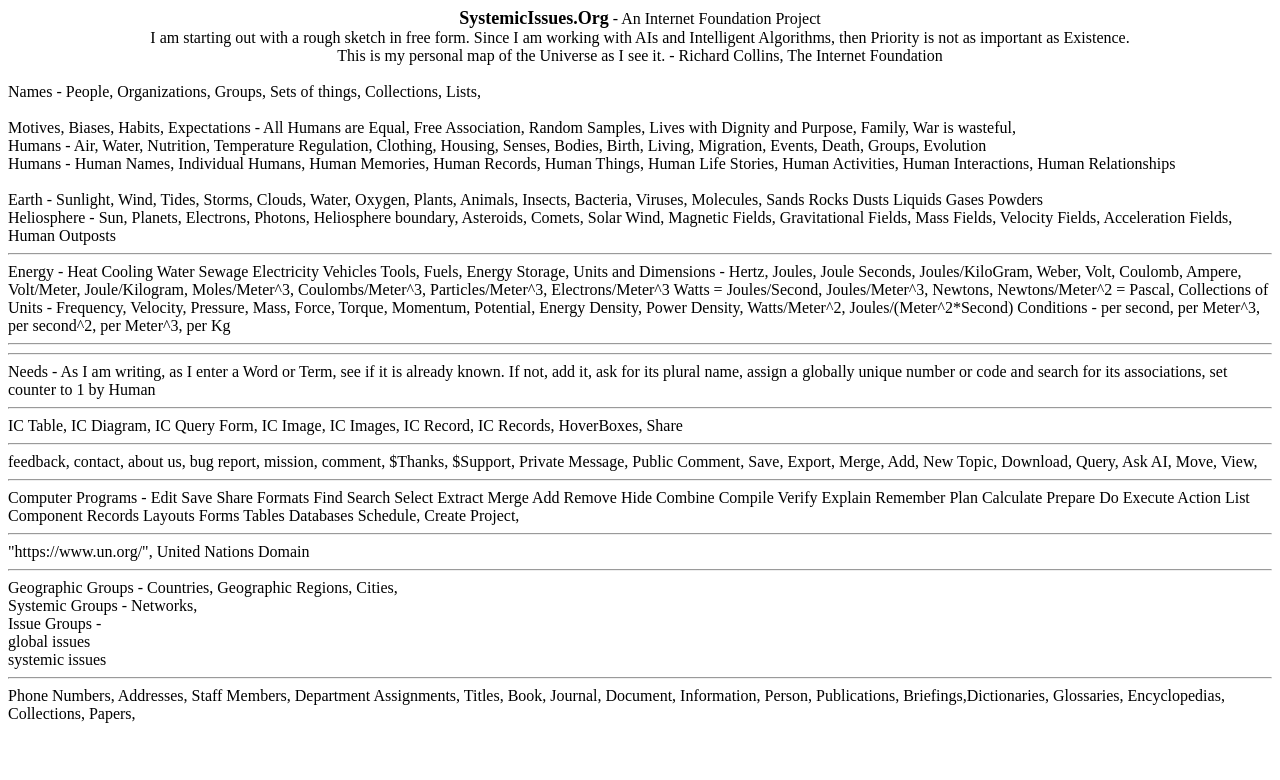
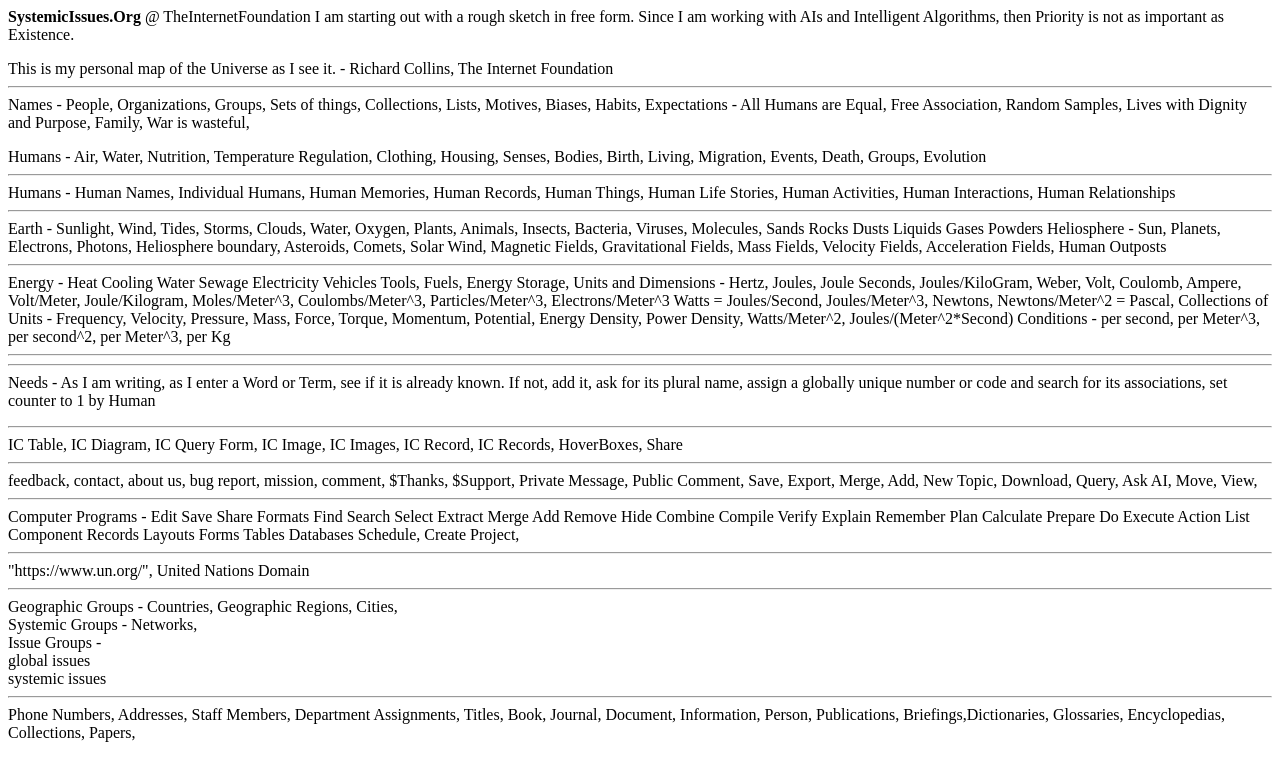
Before and after one commit to RichardKCollins/SystemicIssues, a plain HTML site: page docs/index.html in a window 1280 px wide. Drawn offline with Linux system fonts and the light colour scheme.

Commit message:
Update index.html

```diff
--- a/docs/index.html
+++ b/docs/index.html
@@ -1,48 +1,27 @@
 <!DOCTYPE html>
 <html>
 <head>
-  <title>SystemicIssues.Org - An InternetFoundation.Org Project</title>
-  <style>
-    p {
-      margin: 0;
-      padding: 0;
-    }
-
-	div {
-	  border: 1px solid black;
-	  background-color: lightblue;
-	  padding: 5px;
-	}
-
-	.yellow {
-      background-color: lightyellow;
- 	.blue {
-      background-color: lightblue;
-
-  </style>
+  <title>SystemicIssues.Org - THeInternetFoundation.Org Project</title>
 </head>
 <body>
 
-<p align="center"><b><font size="4">SystemicIssues.Org</font></b> - An Internet
-Foundation Project</p>
-<p align="center">I am starting out with a rough sketch in free form. Since I am working with AIs and Intelligent Algorithms, then Priority is not as important as Existence. </p>
-<p align="center">This is my personal map of the Universe as I see it. -
-Richard Collins, The Internet Foundation</p>
-<p align="center">&nbsp;</p>
-<p align="left">
-Names - People, Organizations, Groups, Sets of things, Collections, Lists, <br>
-<br>
+<b>SystemicIssues.Org</b> @ TheInternetFoundation
+I am starting out with a rough sketch in free form. Since I am working with AIs and Intelligent Algorithms, then Priority is not as important as Existence. </p>
+This is my personal map of the Universe as I see it. - Richard Collins, The Internet Foundation
+<hr>
+Names - People, Organizations, Groups, Sets of things, Collections, Lists,
 Motives, Biases, Habits, Expectations - All Humans are Equal, Free Association, Random Samples, Lives with Dignity and Purpose, Family, War is wasteful,</p>
-<p>Humans - Air, Water, Nutrition, Temperature Regulation, Clothing, Housing,
-Senses, Bodies, Birth, Living, Migration, Events, Death, Groups, Evolution</p>
-<p>Humans - Human Names, Individual Humans, Human Memories, Human Records, Human Things, Human Life Stories, Human Activities, Human Interactions, Human
-Relationships<br>
-<br>
+Humans - Air, Water, Nutrition, Temperature Regulation, Clothing, Housing,
+Senses, Bodies, Birth, Living, Migration, Events, Death, Groups, Evolution
+<hr>
+Humans - Human Names, Individual Humans, Human Memories, Human Records, Human Things, Human Life Stories, Human Activities, Human Interactions, Human
+Relationships
+<hr>
 Earth - Sunlight, Wind, Tides, Storms, Clouds, Water, Oxygen, Plants,
-Animals, Insects, Bacteria, Viruses, Molecules, Sands Rocks Dusts Liquids Gases Powders </p>
-<p>Heliosphere - Sun, Planets, Electrons, Photons, Heliosphere boundary,
+Animals, Insects, Bacteria, Viruses, Molecules, Sands Rocks Dusts Liquids Gases Powders
+Heliosphere - Sun, Planets, Electrons, Photons, Heliosphere boundary,
 Asteroids, Comets, Solar Wind, Magnetic Fields, Gravitational Fields, Mass
-Fields, Velocity Fields, Acceleration Fields, Human Outposts</p>
+Fields, Velocity Fields, Acceleration Fields, Human Outposts
 <hr>
 Energy - Heat Cooling Water Sewage Electricity Vehicles Tools, Fuels, Energy Storage,
 Units and Dimensions - Hertz, Joules, Joule Seconds, Joules/KiloGram, Weber, Volt, Coulomb, Ampere, Volt/Meter,
@@ -74,7 +53,8 @@
 systemic issues<br>
 <hr>
 
-Phone Numbers, Addresses, Staff Members, Department Assignments, Titles, Book, Journal, Document, Information, Person, Publications, Briefings,Dictionaries, Glossaries, Encyclopedias, Collections, Papers,
+Phone Numbers, Addresses, Staff Members, Department Assignments, Titles, Book, Journal, Document,
+Information, Person, Publications, Briefings,Dictionaries, Glossaries, Encyclopedias, Collections, Papers,
 
 </body>
 </html>
```
